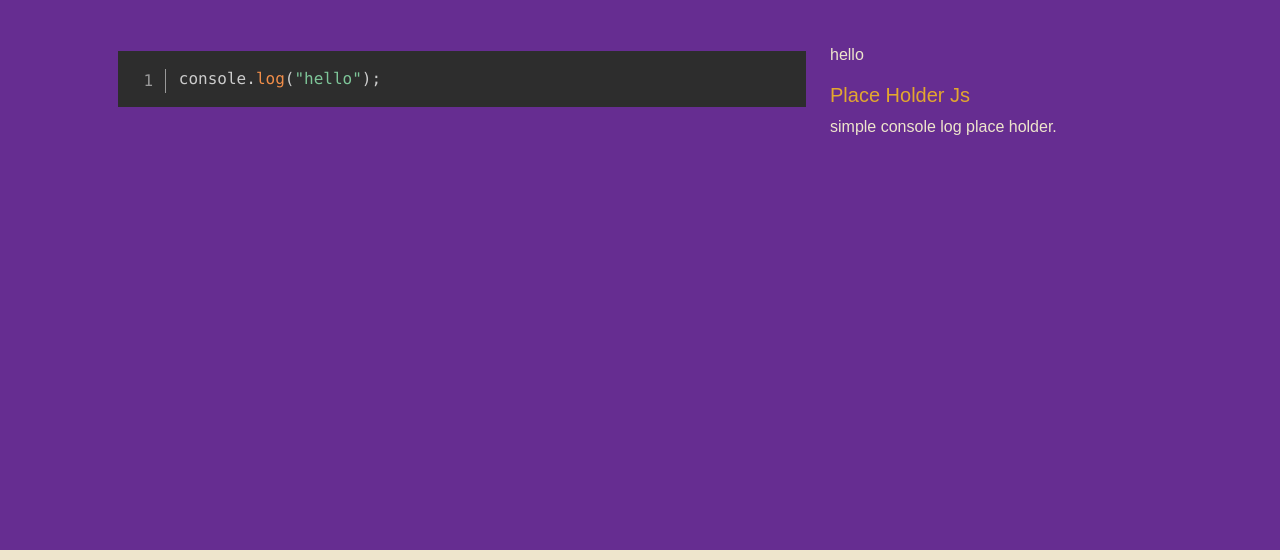
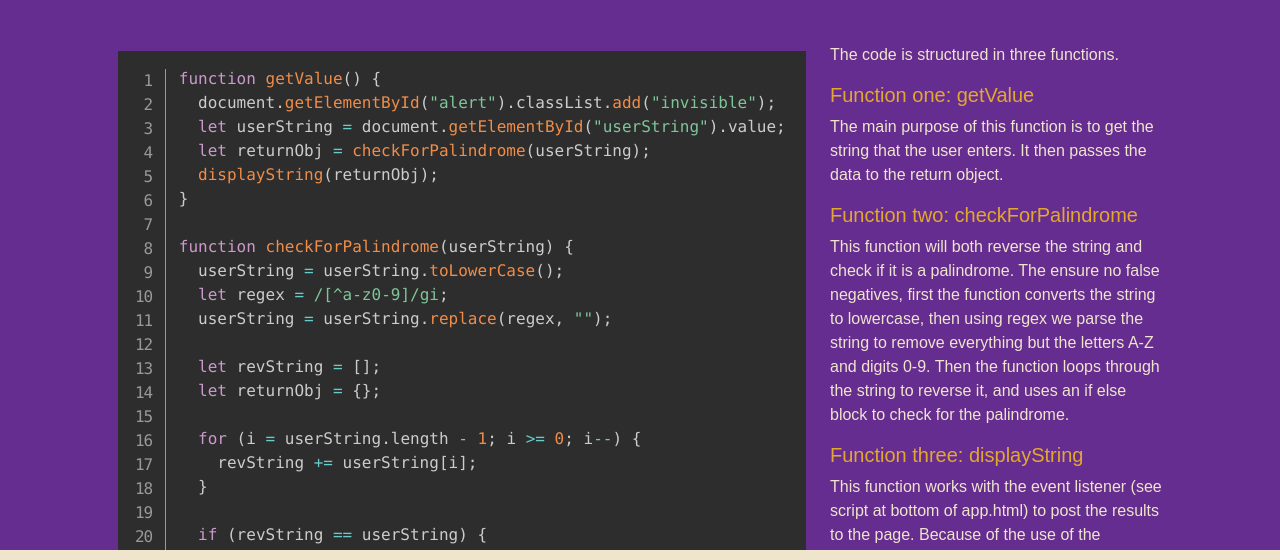
Before and after one commit to ryancontento/TacoCat, a plain HTML site: page code.html in a window 1280 px wide. Shown: the part 158-718 px from the top of the page. Drawn offline with nearby package versions, Linux system fonts and the light colour scheme; a web font is replaced by a local one.

Commit message:
app and write up complete need to check typos and deploy

```diff
--- a/code.html
+++ b/code.html
@@ -35,7 +35,7 @@
   <body class="d-flex flex-column h-100">
     <!-- Nav Section -->
 
-    <nav class="navbar navbar-expand-md navbar fixed-top">
+    <nav class="navbar navbar-expand-md navbar-light fixed-top">
       <div class="container-fluid">
         <a class="navbar-brand" href="#"
           ><img
@@ -72,7 +72,7 @@
               <a
                 class="nav-link"
                 target="_blank"
-                href="https://github.com/ryancontento"
+                href="https://github.com/ryancontento/TacoCat"
                 >GitHub Repo</a
               >
             </li>
@@ -98,14 +98,67 @@
               <div class="col-lg-8">
                   <pre class="line-numbers">
                       <code class="language-javascript">
-                          console.log("hello");
+                        function getValue() {
+                          document.getElementById("alert").classList.add("invisible");
+                          let userString = document.getElementById("userString").value;
+                          let returnObj = checkForPalindrome(userString);
+                          displayString(returnObj);
+                        }
+
+                        function checkForPalindrome(userString) {
+                          userString = userString.toLowerCase();
+                          let regex = /[^a-z0-9]/gi;
+                          userString = userString.replace(regex, "");
+
+                          let revString = [];
+                          let returnObj = {};
+
+                          for (i = userString.length - 1; i >= 0; i--) {
+                            revString += userString[i];
+                          }
+
+                          if (revString == userString) {
+                            returnObj.msg = "Well done! You entered a palindrome.";
+                          } else {
+                            returnObj.msg = "Sorry, you did not enter a palindrome.";
+                          }
+                          returnObj.reversed = revString;
+                          return returnObj;
+                        }
+
+                        function displayString(returnObj) {
+                          document.getElementById("alertHeader").innerHTML = returnObj.msg;
+                          document.getElementById(
+                            "msg"
+                          ).innerHTML = `Your phrase reversed is ${returnObj.reversed} `;
+                          document.getElementById("alert").classList.remove("invisible");
+                        }
+
                       </code>
                   </pre>
               </div>
               <div class="col-lg-4">
-                  <p>hello</p>
-                  <h5>Place Holder Js</h5>
-                  <p>simple console log place holder.</p>
+                <p>The code is structured in three functions.</p>
+
+                <h5>Function one: getValue</h5>
+                <p>The main purpose of this function is to get the string that the user
+                  enters. It then passes the data to the return object.</p>
+
+                <h5>Function two: checkForPalindrome</h5>
+                <p>
+                  This function will both reverse the string and check if it is a palindrome.
+                  The ensure no false negatives, first the function converts the string to lowercase, then
+                  using regex we parse the string to remove everything but the letters A-Z and digits 0-9.
+                  Then the function loops through the string to reverse it, and uses an if else block to
+                  check for the palindrome.
+                </p>
+
+                <h5>Function three: displayString</h5>
+                <p>This function works with the event listener (see script at bottom of app.html)
+                  to post the results to the page. Because of the use of the returnObj, we can both
+                return the reversed string, as well as informing the user if their string was infact a
+              palindrome.</p>
+
               </div>
           </div>
       </div>
--- a/css/site.css
+++ b/css/site.css
@@ -11,15 +11,19 @@ body {
   font-family: "Belleza", sans-serif !important;
 }
 
-nav {
-  background-color: var(--light-color);
-  color: var(--light-color);
+.navbar {
+  background-color: var(--light-color) !important;
+  color: var(--light-color) !important;
 }
 
 .navbar-brand {
   color: var(--secondary-color) !important;
 }
 .nav-link {
+  color: var(--secondary-color) !important;
+}
+
+#navbarSupportedContent {
   color: var(--secondary-color) !important;
 }
 
```
Also changed, not shown: app.html (+38 -4 lines), index.html (+4 -3 lines), js/site.js (+35 -0 lines), 1 other file.
